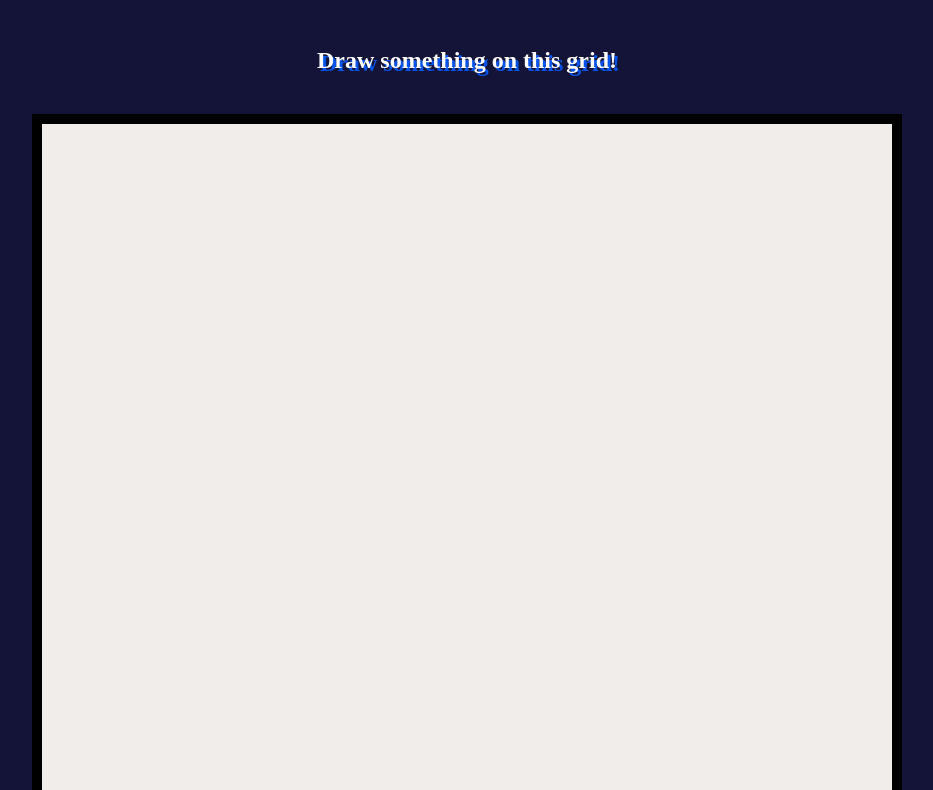
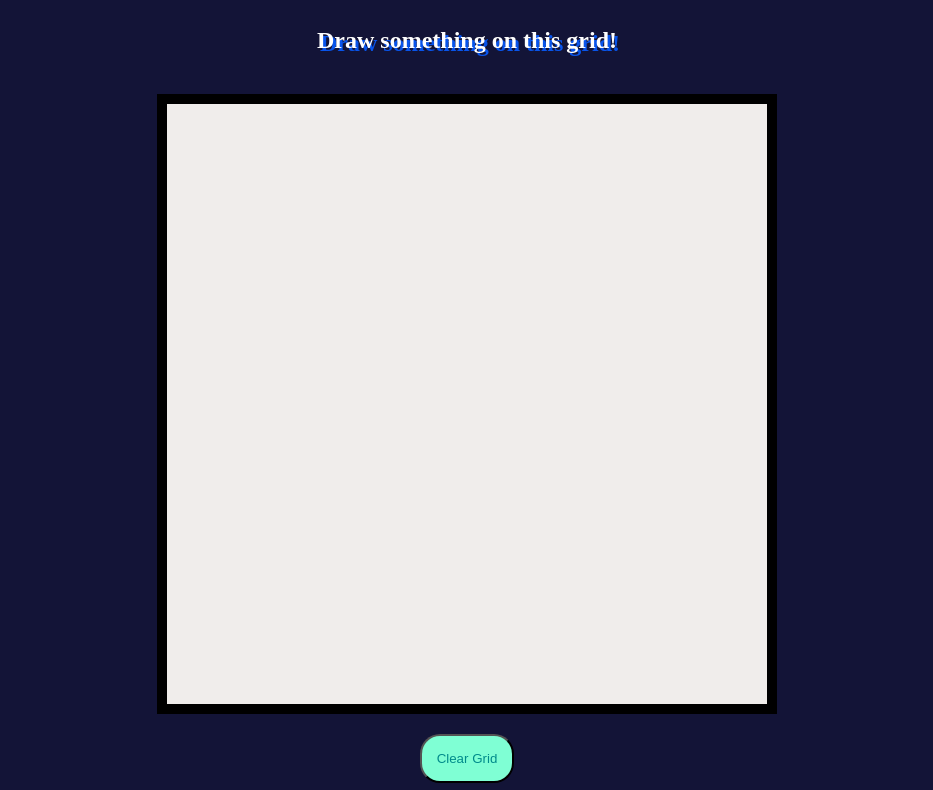
Before and after one commit to ganud/etch-a-sketch, a plain HTML site: page index.html in a window 1280 px wide. Shown: the part 93-883 px from the top of the page, without its empty margins (173-1106 px from the left). Drawn offline with Linux system fonts and the light colour scheme.

Commit message:
Attempt at adjusting for smaller viewports

```diff
--- a/index.html
+++ b/index.html
@@ -8,6 +8,7 @@
     <title>Etch-a-sketch</title>
 </head>
 <body>
+    <div class="big-div">
         <div class="div-1">
             <h1>Etch-A-Sketch</h1>
             <h2>Draw something on this grid!</h2>
@@ -21,7 +22,7 @@
             <a href="https://github.com/ganud" target="_blank">
                 <img src="https://cdn4.iconfinder.com/data/icons/iconsimple-logotypes/512/github-512.png">
             </a>
-
+        </div>
     </div>
 </body>
 </html>
--- a/style.css
+++ b/style.css
@@ -1,16 +1,18 @@
 .div-1 {
     display: flex;
     background-color: #131437;
-    padding:20px;
+    padding-bottom:30px;
     flex-direction: column;
     justify-content: center;
     align-items: center;
-    gap:20px
+    gap:20px;
+    flex: 1;
 }
-
 body {
     margin: 0px;
     padding: 0px;
+    display: flex;
+    flex-direction: column;
 }
 h1, h2 {
     color: white;
@@ -20,9 +22,8 @@ h1, h2 {
 .container {
     display: flex;
     border: solid rgb(0, 0, 0) 10px;
-    width:850px;
-    height:850px;
-    flex:1;
+    width:600px;
+    height:600px;
 }
 
 .square {
@@ -47,6 +48,7 @@ h1, h2 {
     align-items: center;
     gap:20px;
     padding: 20px;
+    flex-grow: 1;
 }
 img {
     height:80px;
@@ -59,3 +61,7 @@ button {
     background-color: aquamarine;
     color:darkcyan;
 }
+.big-div {
+    display: flex;
+    flex-direction: column;
+}
```
Lines whose indentation alone changed are shown as unchanged.
